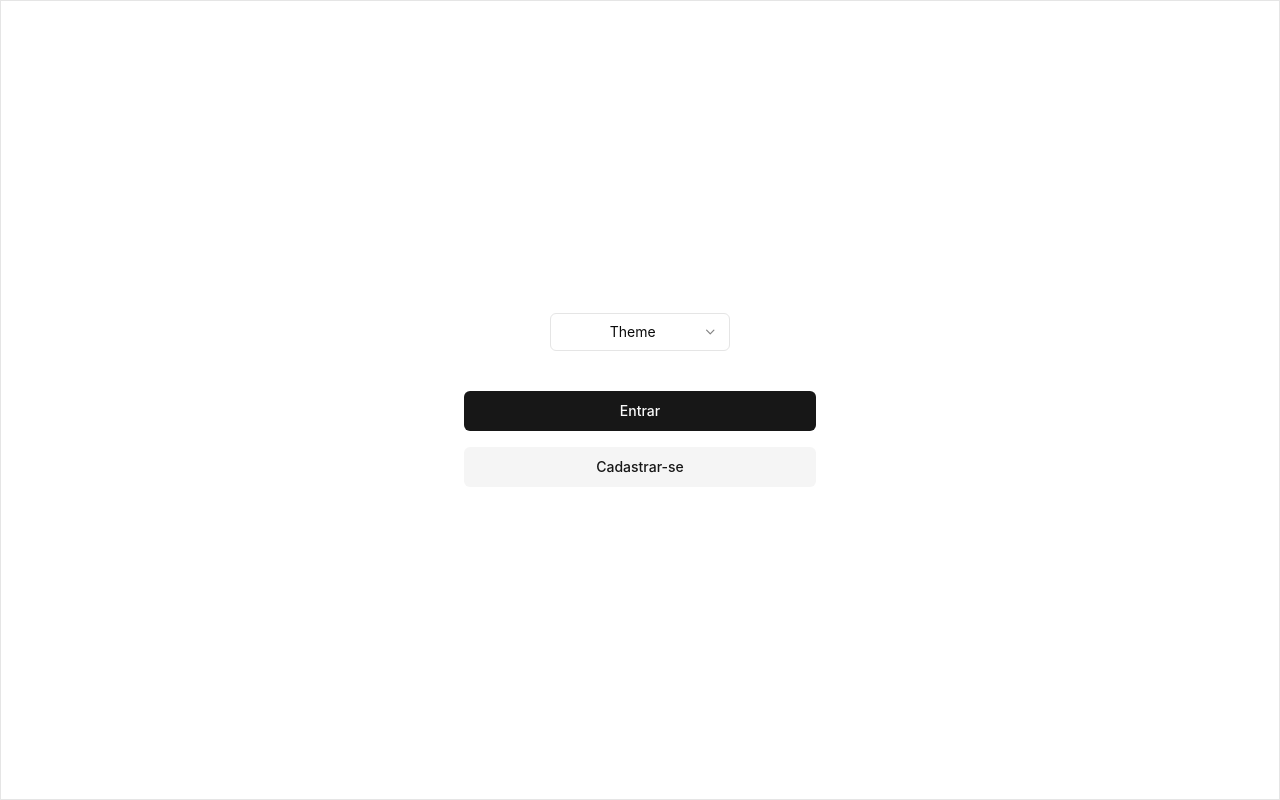
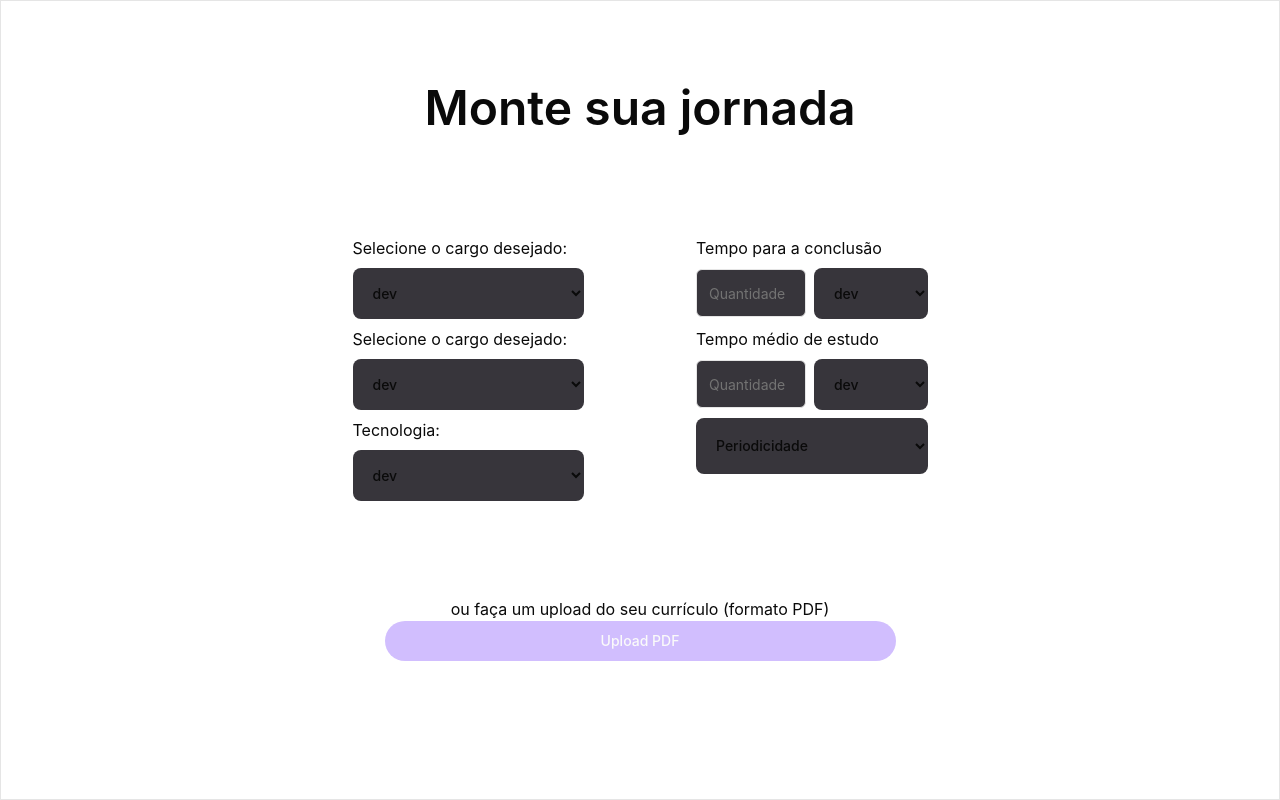
Before and after one commit to thiagomeller/devJourney, a React (Vite) app: page / in a window 1280 px wide. Built offline with nearby package versions, Linux system fonts and the light colour scheme.

Commit message:
interview & styles

```diff
--- a/src/components/Button/index.tsx
+++ b/src/components/Button/index.tsx
@@ -5,17 +5,18 @@ import { cva, type VariantProps } from "class-variance-authority";
 import { cn } from "@/lib/utils";
 
 const buttonVariants = cva(
-  "inline-flex items-center justify-center whitespace-nowrap rounded-md text-sm font-medium ring-offset-background transition-colors focus-visible:outline-none focus-visible:ring-2 focus-visible:ring-ring focus-visible:ring-offset-2 disabled:pointer-events-none disabled:opacity-50",
+  "inline-flex items-center justify-center whitespace-nowrap rounded-full text-sm font-medium ring-offset-background transition-colors focus-visible:outline-none focus-visible:ring-2 focus-visible:ring-ring focus-visible:ring-offset-2 disabled:pointer-events-none disabled:opacity-50",
   {
     variants: {
       variant: {
-        default: "bg-primary text-primary-foreground hover:bg-primary/90",
+        default:
+          "bg-primary text-primary-foreground font-medium hover:bg-primary/90",
         destructive:
           "bg-destructive text-destructive-foreground hover:bg-destructive/90",
         outline:
           "border border-input bg-background hover:bg-accent hover:text-accent-foreground",
         secondary:
-          "bg-secondary text-secondary-foreground hover:bg-secondary/80",
+          "bg-secondary text-secondary-foreground font-medium hover:bg-secondary/80",
         ghost: "hover:bg-accent hover:text-accent-foreground",
         link: "text-primary underline-offset-4 hover:underline",
       },
--- a/src/components/Input/index.tsx
+++ b/src/components/Input/index.tsx
@@ -13,7 +13,7 @@ const Input = React.forwardRef<HTMLInputElement, InputProps>(
       <input
         type={type}
         className={cn(
-          "flex h-10 w-full rounded-md border border-input bg-background px-3 py-2 text-sm ring-offset-background file:border-0 file:bg-transparent file:text-sm file:font-medium file:text-foreground placeholder:text-muted-foreground focus-visible:outline-none focus-visible:ring-2 focus-visible:ring-ring focus-visible:ring-offset-0 disabled:cursor-not-allowed disabled:opacity-50",
+          "flex h-12 w-full rounded-md border border-input bg-select px-3 py-2 text-sm ring-offset-background file:border-0 file:bg-transparent file:text-sm file:font-medium file:text-foreground placeholder:text-muted-foreground focus-visible:outline-none focus-visible:ring-2 focus-visible:ring-ring focus-visible:ring-offset-0 disabled:cursor-not-allowed disabled:opacity-50",
           className
         )}
         ref={ref}
--- a/src/components/Select/index.tsx
+++ b/src/components/Select/index.tsx
@@ -1,160 +1,22 @@
-"use client";
+interface SelectProps {
+  label?: string;
+  options: string[];
+  optionsLabel?: string;
+}
 
-import * as React from "react";
-import * as SelectPrimitive from "@radix-ui/react-select";
-import { Check, ChevronDown, ChevronUp } from "lucide-react";
-
-import { cn } from "@/lib/utils";
-
-const Select = SelectPrimitive.Root;
-
-const SelectGroup = SelectPrimitive.Group;
-
-const SelectValue = SelectPrimitive.Value;
-
-const SelectTrigger = React.forwardRef<
-  React.ElementRef<typeof SelectPrimitive.Trigger>,
-  React.ComponentPropsWithoutRef<typeof SelectPrimitive.Trigger>
->(({ className, children, ...props }, ref) => (
-  <SelectPrimitive.Trigger
-    ref={ref}
-    className={cn(
-      "flex h-10 w-full items-center justify-between rounded-md border border-input bg-background px-3 py-2 text-sm ring-offset-background placeholder:text-muted-foreground focus:outline-none focus:ring-2 focus:ring-ring focus:ring-offset-2 disabled:cursor-not-allowed disabled:opacity-50 [&>span]:line-clamp-1",
-      className
-    )}
-    {...props}
-  >
-    {children}
-    <SelectPrimitive.Icon asChild>
-      <ChevronDown className="h-4 w-4 opacity-50" />
-    </SelectPrimitive.Icon>
-  </SelectPrimitive.Trigger>
-));
-SelectTrigger.displayName = SelectPrimitive.Trigger.displayName;
-
-const SelectScrollUpButton = React.forwardRef<
-  React.ElementRef<typeof SelectPrimitive.ScrollUpButton>,
-  React.ComponentPropsWithoutRef<typeof SelectPrimitive.ScrollUpButton>
->(({ className, ...props }, ref) => (
-  <SelectPrimitive.ScrollUpButton
-    ref={ref}
-    className={cn(
-      "flex cursor-default items-center justify-center py-1",
-      className
-    )}
-    {...props}
-  >
-    <ChevronUp className="h-4 w-4" />
-  </SelectPrimitive.ScrollUpButton>
-));
-SelectScrollUpButton.displayName = SelectPrimitive.ScrollUpButton.displayName;
-
-const SelectScrollDownButton = React.forwardRef<
-  React.ElementRef<typeof SelectPrimitive.ScrollDownButton>,
-  React.ComponentPropsWithoutRef<typeof SelectPrimitive.ScrollDownButton>
->(({ className, ...props }, ref) => (
-  <SelectPrimitive.ScrollDownButton
-    ref={ref}
-    className={cn(
-      "flex cursor-default items-center justify-center py-1",
-      className
-    )}
-    {...props}
-  >
-    <ChevronDown className="h-4 w-4" />
-  </SelectPrimitive.ScrollDownButton>
-));
-SelectScrollDownButton.displayName =
-  SelectPrimitive.ScrollDownButton.displayName;
-
-const SelectContent = React.forwardRef<
-  React.ElementRef<typeof SelectPrimitive.Content>,
-  React.ComponentPropsWithoutRef<typeof SelectPrimitive.Content>
->(({ className, children, position = "popper", ...props }, ref) => (
-  <SelectPrimitive.Portal>
-    <SelectPrimitive.Content
-      ref={ref}
-      className={cn(
-        "relative z-50 max-h-96 min-w-[8rem] overflow-hidden rounded-md border bg-popover text-popover-foreground shadow-md data-[state=open]:animate-in data-[state=closed]:animate-out data-[state=closed]:fade-out-0 data-[state=open]:fade-in-0 data-[state=closed]:zoom-out-95 data-[state=open]:zoom-in-95 data-[side=bottom]:slide-in-from-top-2 data-[side=left]:slide-in-from-right-2 data-[side=right]:slide-in-from-left-2 data-[side=top]:slide-in-from-bottom-2",
-        position === "popper" &&
-          "data-[side=bottom]:translate-y-1 data-[side=left]:-translate-x-1 data-[side=right]:translate-x-1 data-[side=top]:-translate-y-1",
-        className
-      )}
-      position={position}
-      {...props}
-    >
-      <SelectScrollUpButton />
-      <SelectPrimitive.Viewport
-        className={cn(
-          "p-1",
-          position === "popper" &&
-            "h-[var(--radix-select-trigger-height)] w-full min-w-[var(--radix-select-trigger-width)]"
-        )}
+export default function Select({ label, options, optionsLabel }: SelectProps) {
+  return (
+    <>
+      {label && <label className="block">{label}</label>}
+      <select
+        className="inline-flex items-center justify-center whitespace-nowrap rounded-lg text-sm font-medium ring-offset-background transition-colors focus-visible:outline-none focus-visible:ring-2 focus-visible:ring-ring focus-visible:ring-offset-2 disabled:pointer-events-none disabled:opacity-50 bg-select p-4 max-h-14"
+        name="job"
       >
-        {children}
-      </SelectPrimitive.Viewport>
-      <SelectScrollDownButton />
-    </SelectPrimitive.Content>
-  </SelectPrimitive.Portal>
-));
-SelectContent.displayName = SelectPrimitive.Content.displayName;
-
-const SelectLabel = React.forwardRef<
-  React.ElementRef<typeof SelectPrimitive.Label>,
-  React.ComponentPropsWithoutRef<typeof SelectPrimitive.Label>
->(({ className, ...props }, ref) => (
-  <SelectPrimitive.Label
-    ref={ref}
-    className={cn("py-1.5 pl-8 pr-2 text-sm font-semibold", className)}
-    {...props}
-  />
-));
-SelectLabel.displayName = SelectPrimitive.Label.displayName;
-
-const SelectItem = React.forwardRef<
-  React.ElementRef<typeof SelectPrimitive.Item>,
-  React.ComponentPropsWithoutRef<typeof SelectPrimitive.Item>
->(({ className, children, ...props }, ref) => (
-  <SelectPrimitive.Item
-    ref={ref}
-    className={cn(
-      "relative flex w-full cursor-default select-none items-center rounded-sm py-1.5 pl-8 pr-2 text-sm outline-none focus:bg-accent focus:text-accent-foreground data-[disabled]:pointer-events-none data-[disabled]:opacity-50",
-      className
-    )}
-    {...props}
-  >
-    <span className="absolute left-2 flex h-3.5 w-3.5 items-center justify-center">
-      <SelectPrimitive.ItemIndicator>
-        <Check className="h-4 w-4" />
-      </SelectPrimitive.ItemIndicator>
-    </span>
-
-    <SelectPrimitive.ItemText>{children}</SelectPrimitive.ItemText>
-  </SelectPrimitive.Item>
-));
-SelectItem.displayName = SelectPrimitive.Item.displayName;
-
-const SelectSeparator = React.forwardRef<
-  React.ElementRef<typeof SelectPrimitive.Separator>,
-  React.ComponentPropsWithoutRef<typeof SelectPrimitive.Separator>
->(({ className, ...props }, ref) => (
-  <SelectPrimitive.Separator
-    ref={ref}
-    className={cn("-mx-1 my-1 h-px bg-muted", className)}
-    {...props}
-  />
-));
-SelectSeparator.displayName = SelectPrimitive.Separator.displayName;
-
-export {
-  Select,
-  SelectGroup,
-  SelectValue,
-  SelectTrigger,
-  SelectContent,
-  SelectLabel,
-  SelectItem,
-  SelectSeparator,
-  SelectScrollUpButton,
-  SelectScrollDownButton,
-};
+        {optionsLabel && <option>{optionsLabel}</option>}
+        {options.map((item) => (
+          <option>{item}</option>
+        ))}
+      </select>
+    </>
+  );
+}
--- a/src/pages/Interview/index.tsx
+++ b/src/pages/Interview/index.tsx
@@ -1,29 +1,55 @@
 import { Button } from "@/components/Button";
-import {
-  Select,
-  SelectContent,
-  SelectItem,
-  SelectTrigger,
-  SelectValue,
-} from "@/components/ui/select";
+import { Input } from "@/components/Input";
+import Select from "@/components/Select";
 
 export function Interview() {
   return (
     <>
-      <div className="flex flex-col bg-secondBackground items-center justify-center rounded-sm px-28 py-32 max-w-screen-sm max-h-96 gap-10">
-        <Select>
-          <SelectTrigger className="w-[180px]">
-            <SelectValue placeholder="Theme" />
-          </SelectTrigger>
-          <SelectContent>
-            <SelectItem value="light">Light</SelectItem>
-            <SelectItem value="dark">Dark</SelectItem>
-            <SelectItem value="system">System</SelectItem>
-          </SelectContent>
-        </Select>
-        <div className="flex flex-col gap-4 px-8">
-          <Button>Entrar</Button>
-          <Button variant="secondary">Cadastrar-se</Button>
+      <div className="flex flex-col bg-secondBackground items-center justify-center rounded-sm px-8 py-8 w-1/2 h-auto gap-10">
+        <p className="text-5xl font-semibold text-center mb-16">
+          Monte sua jornada
+        </p>
+        <div className="flex flex-1 gap-28">
+          <div className="flex flex-1 flex-col gap-2">
+            <Select
+              label="Selecione o cargo desejado:"
+              options={["dev", "analista"]}
+            />
+            <Select
+              label="Selecione o cargo desejado:"
+              options={["dev", "analista"]}
+            />
+            <Select label="Tecnologia:" options={["dev", "analista"]} />
+          </div>
+          <div className="flex flex-1 h-auto flex-col gap-2 items-center justify-center">
+            <div className="flex flex-col">
+              <label className="block">Tempo para a conclusão</label>
+              <div className="flex gap-2 items-center justify-center">
+                <Input placeholder="Quantidade" />
+                <Select options={["dev", "analista"]} />
+              </div>
+            </div>
+
+            <div className="flex flex-col">
+              <label className="block">Tempo médio de estudo</label>
+              <div className="flex gap-2 items-center justify-center">
+                <Input placeholder="Quantidade" />
+                <Select options={["dev", "analista"]} />
+              </div>
+            </div>
+            <div className="p">
+              <Select
+                optionsLabel="Periodicidade"
+                options={["dev", "analista"]}
+              />
+            </div>
+          </div>
+        </div>
+        <div className="flex flex-col px-8 my-14">
+          <label className="block text-center">
+            ou faça um upload do seu currículo (formato PDF)
+          </label>
+          <Button>Upload PDF</Button>
         </div>
       </div>
     </>
--- a/tailwind.config.js
+++ b/tailwind.config.js
@@ -16,6 +16,7 @@ export default {
   			background: 'hsl(var(--background))',
   			secondBackground: 'hsl(var(--second-background))',
   			foreground: 'hsl(var(--foreground))',
+				select: 'hsl(var(--select))',
   			card: {
   				DEFAULT: 'hsl(var(--card))',
   				foreground: 'hsl(var(--card-foreground))'
```
Also changed, not shown: src/index.css (+6 -4 lines).
